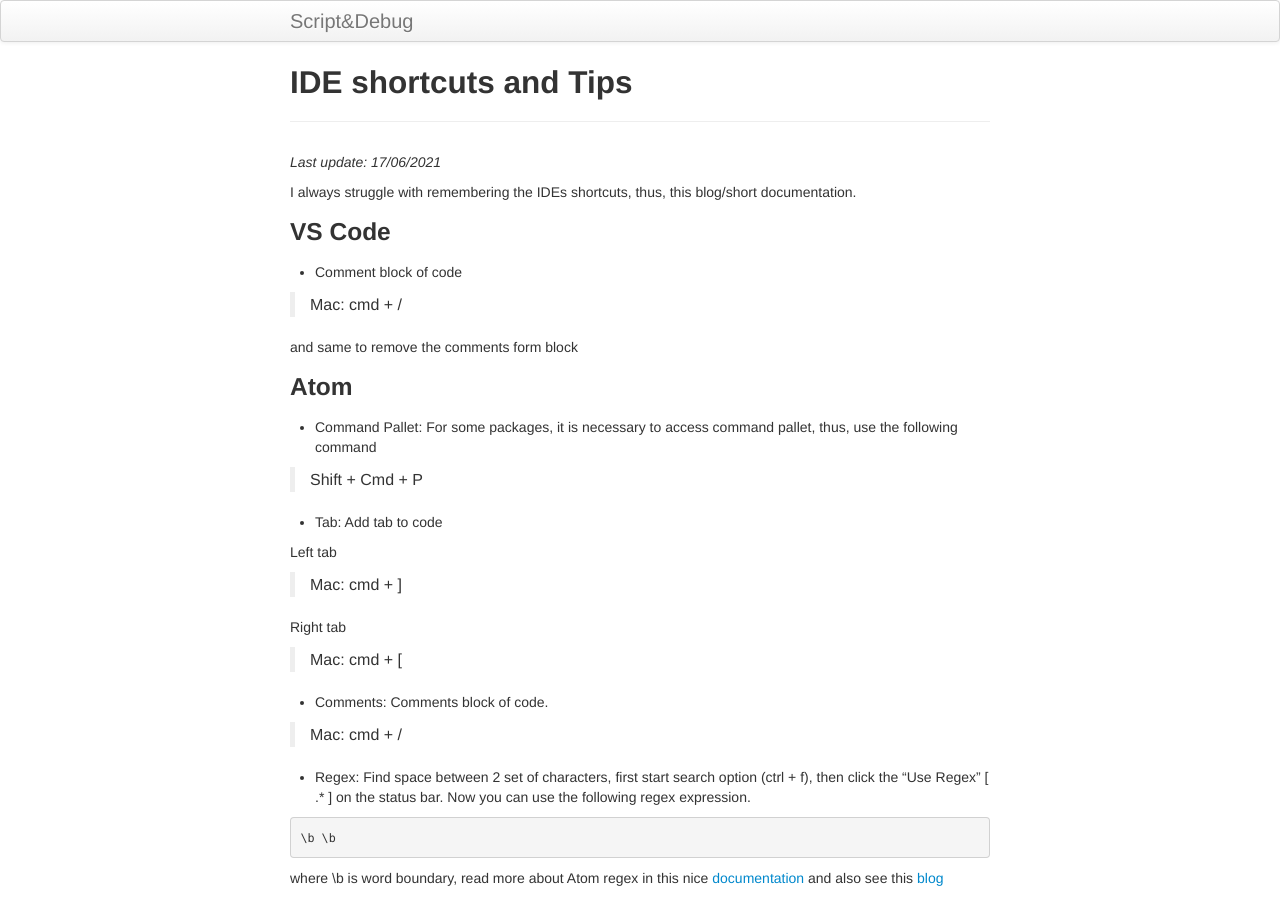
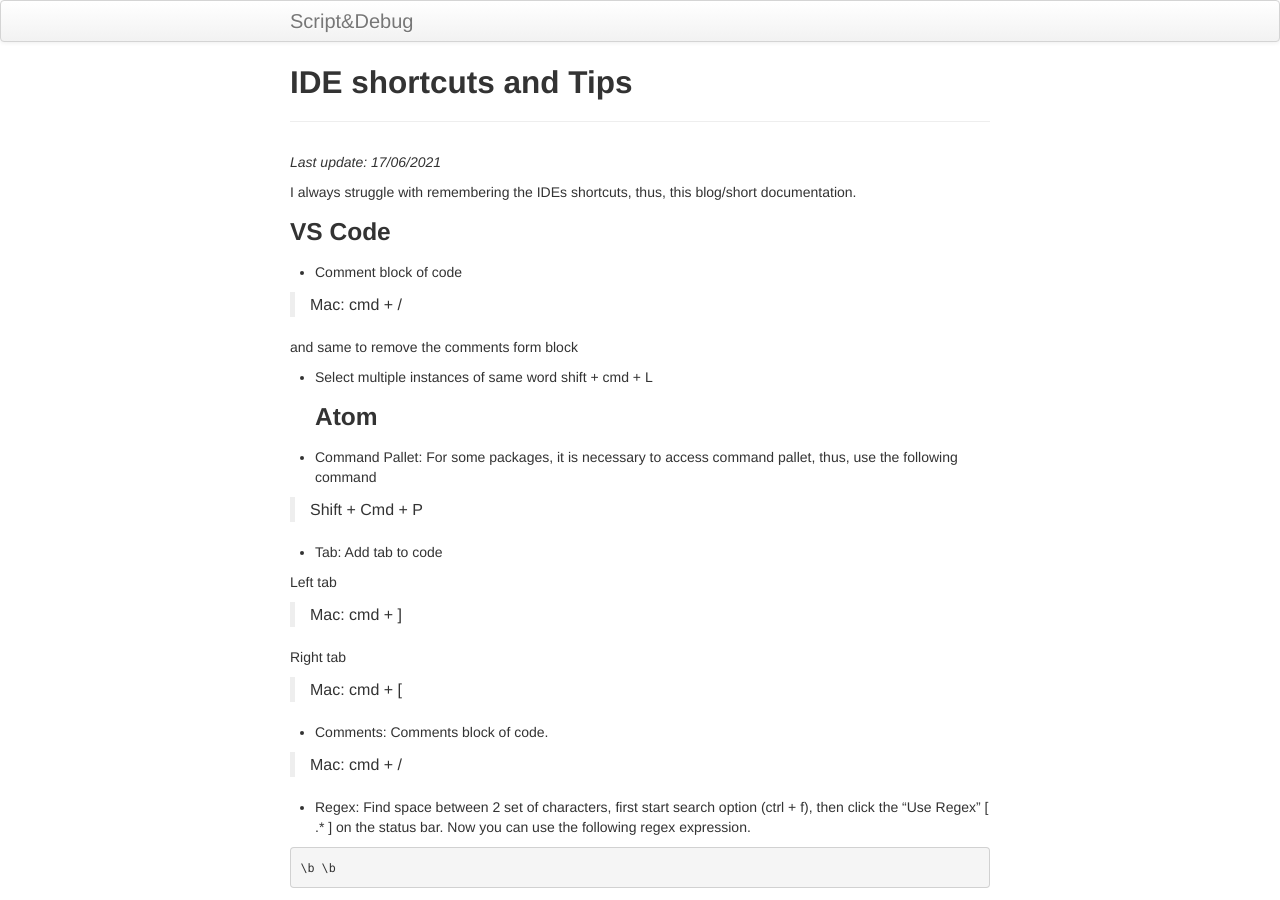
Before and after one commit to mnahmad/scriptndebug, a Jekyll site: the page built from pages/ide/short_cuts.md, in a window 1280 px wide and 900 px high. Built offline with Jekyll 4.4.1, drawn with Linux system fonts in a browser that asks for light colours.

Commit message:
post short_cust.md updated

```diff
--- a/pages/ide/short_cuts.md
+++ b/pages/ide/short_cuts.md
@@ -16,6 +16,8 @@
 
 and same to remove the comments form block
 
+- Select multiple instances of same word
+	shift + cmd + L
 ### Atom
 
 - Command Pallet:
```
